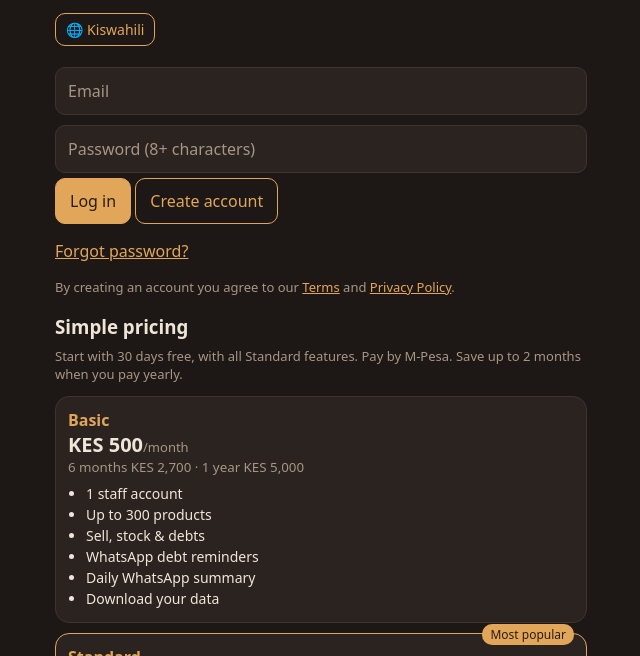
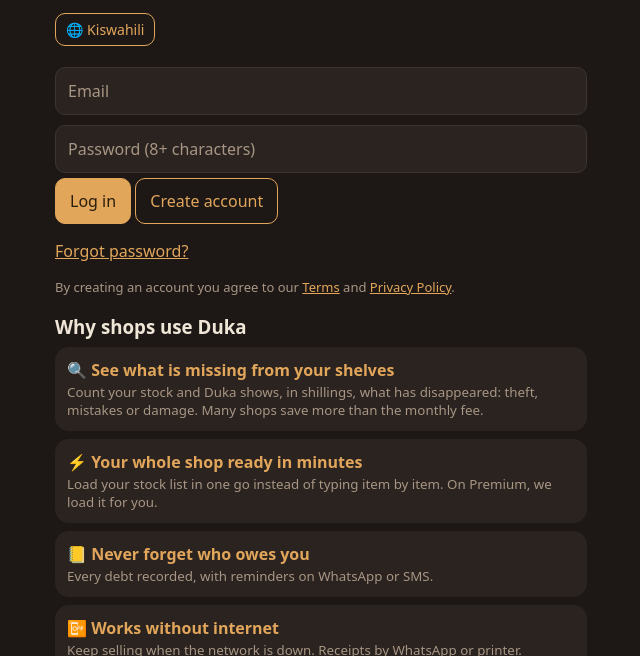
Before and after one commit to dav20051/duka, a plain HTML site: page index.html in a window 1280 px wide. Shown: the part 144-800 px from the top of the page, without its empty margins (319-959 px from the left). Drawn offline with Linux system fonts and the light colour scheme.

Commit message:
Sign-in page: why shops use Duka
Four short benefits above pricing (stock-take losses, fast setup, debts,
offline), in English and Kiswahili.

Co-Authored-By: Claude Opus 5.5 <noreply@anthropic.com>
Claude-Session: https://claude.ai/code/session_01CeoZCgGFatBAj5gKkyQvjt

```diff
--- a/i18n.js
+++ b/i18n.js
@@ -20,6 +20,16 @@
     'Shop phone (optional)': 'Simu ya duka (si lazima)', 'Start': 'Anza',
     'Referral or agent code (optional)': 'Msimbo wa rufaa au wakala (si lazima)',
     'New password': 'Nenosiri jipya', 'Save password': 'Hifadhi nenosiri',
+    // Sign-in benefits
+    'Why shops use Duka': 'Kwa nini maduka yanatumia Duka',
+    '🔍 See what is missing from your shelves': '🔍 Ona kinachopotea kwenye rafu zako',
+    'Count your stock and Duka shows, in shillings, what has disappeared: theft, mistakes or damage. Many shops save more than the monthly fee.': 'Hesabu stoo yako na Duka itakuonyesha, kwa shilingi, kilichopotea: wizi, makosa au uharibifu. Maduka mengi huokoa zaidi ya ada ya mwezi.',
+    '⚡ Your whole shop ready in minutes': '⚡ Duka lako lote tayari kwa dakika chache',
+    'Load your stock list in one go instead of typing item by item. On Premium, we load it for you.': 'Weka orodha yako yote ya stoo mara moja badala ya kuandika bidhaa moja moja. Kwenye Premium, tunakuwekea sisi.',
+    '📒 Never forget who owes you': '📒 Usisahau anayekudai',
+    'Every debt recorded, with reminders on WhatsApp or SMS.': 'Kila deni linarekodiwa, na ukumbusho kwa WhatsApp au SMS.',
+    '📴 Works without internet': '📴 Inafanya kazi bila mtandao',
+    'Keep selling when the network is down. Receipts by WhatsApp or printer.': 'Endelea kuuza mtandao ukikatika. Risiti kwa WhatsApp au printa.',
     // Sell
     'Search product': 'Tafuta bidhaa', '+ Add': '+ Ongeza', 'Cart': 'Kikapu', 'Cash': 'Pesa taslimu',
     'M-Pesa': 'M-Pesa', 'Debt': 'Deni', 'Choose customer': 'Chagua mteja',
--- a/index.html
+++ b/index.html
@@ -55,7 +55,8 @@ h1,a{color:var(--accent)}
 .tools{display:flex;flex-wrap:wrap;gap:6px;margin:8px 0}
 .row.tap{cursor:pointer;-webkit-tap-highlight-color:transparent}.row.tap:active{outline:2px solid var(--accent)}
 .chips{display:flex;flex-wrap:wrap;gap:6px;margin-top:6px}
-.ib{display:flex;gap:6px;align-items:center}.ib input{flex:1}.qb{display:flex;flex-wrap:wrap;gap:6px;justify-content:flex-end;max-width:45%}
+.ib{display:flex;gap:6px;align-items:center}.ib input{flex:1}
+.why{display:grid;gap:8px;margin:8px 0 4px}.why .pn{margin-bottom:2px}.qb{display:flex;flex-wrap:wrap;gap:6px;justify-content:flex-end;max-width:45%}
 .toast{position:fixed;bottom:84px;left:50%;transform:translateX(-50%);background:var(--accent);color:var(--on);padding:8px 16px;border-radius:20px;z-index:60;font-size:14px;box-shadow:0 4px 14px rgba(0,0,0,.3);pointer-events:none}
 @media print{body *{visibility:hidden}#rcpt,#rcpt *{visibility:visible}#rcpt{position:absolute;left:0;top:0;width:58mm;padding:0;border-radius:0;font-size:11px}@page{margin:3mm}}
 </style></head><body>
@@ -122,6 +123,11 @@ ${ref?`<div class="ob">Invited with code ${esc(ref)}: create an account to start
 <input id="em" type="email" placeholder="Email"><input id="pw" type="password" placeholder="Password (8+ characters)">
 <button class="p" onclick="auth('in')">Log in</button> <button onclick="auth('up')">Create account</button><p><a href="#" onclick="forgot();return false">Forgot password?</a></p>
 <p class="lb">By creating an account you agree to our <a href="terms.html">Terms</a> and <a href="privacy.html">Privacy Policy</a>.</p>
+<h3>Why shops use Duka</h3><div class="why">
+<div class="card"><span class="pn">🔍 See what is missing from your shelves</span><small>Count your stock and Duka shows, in shillings, what has disappeared: theft, mistakes or damage. Many shops save more than the monthly fee.</small></div>
+<div class="card"><span class="pn">⚡ Your whole shop ready in minutes</span><small>Load your stock list in one go instead of typing item by item. On Premium, we load it for you.</small></div>
+<div class="card"><span class="pn">📒 Never forget who owes you</span><small>Every debt recorded, with reminders on WhatsApp or SMS.</small></div>
+<div class="card"><span class="pn">📴 Works without internet</span><small>Keep selling when the network is down. Receipts by WhatsApp or printer.</small></div></div>
 <h3>Simple pricing</h3><p class="lb">Start with 30 days free, with all Standard features. Pay by M-Pesa. Save up to 2 months when you pay yearly.</p>${pricingHTML()}
 <p class="lb">Questions? <a href="https://wa.me/${SUPPORT_PHONE}" target="_blank" rel="noopener">WhatsApp ${PAY_TO}</a></p></main>`}
 async function auth(m){const e=$('#em').value.trim(),p=$('#pw').value;
--- a/sw.js
+++ b/sw.js
@@ -1,6 +1,6 @@
 // Offline support: keeps the app itself on the phone. Shop data and the offline sales
 // queue live in the page (localStorage); this worker never caches Supabase API calls.
-const VERSION = 'duka-v4';
+const VERSION = 'duka-v5';
 const SHELL = [
   './', 'index.html', 'i18n.js', 'manifest.webmanifest',
   'vendor/supabase-js-2.45.4.js', 'vendor/591.supabase.js',
```
